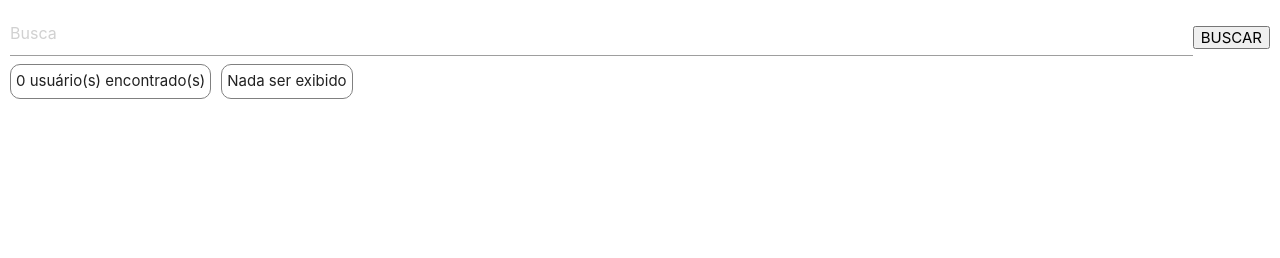
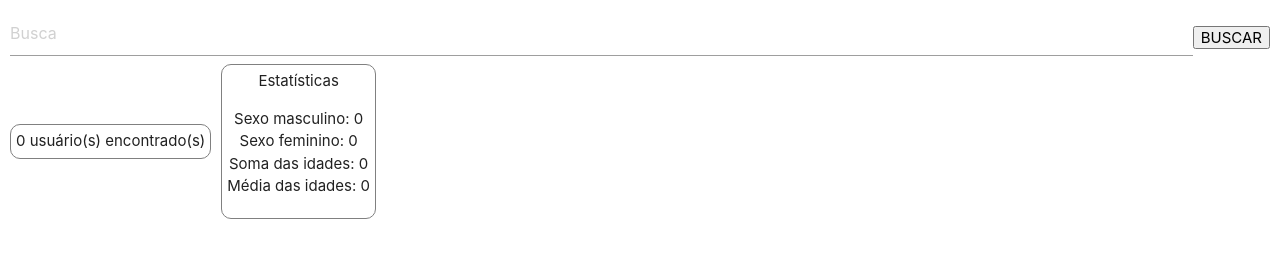
Before and after one commit to gabrieImoreira/bootcampdevelopment, a plain HTML site: page UserSearch/index.html in a window 1280 px wide. Both pictures are taken after a click on the button "BUSCAR". Shown: the part 136-394 px from the top of the page. Drawn offline with nearby package versions, Linux system fonts and the light colour scheme; no server answers.

Commit message:
data statics are ok

```diff
--- a/UserSearch/index.html
+++ b/UserSearch/index.html
@@ -16,11 +16,12 @@
   </div>
   <div class="search-container">
     <div class="user-list">
-      <span id="totalUsersList"></span>
+      <span id="totalUsersList">Nada a ser mostrado</span>
       <div id="tabUsers"></div>
     </div>
     <div class="user-list">
       <span id="informationUsers">Nada ser exibido</span>
+      <div id="tabInformationUsers"></div>
     </div>
   </div>
 </body>
--- a/UserSearch/js/script.js
+++ b/UserSearch/js/script.js
@@ -2,19 +2,27 @@
  * Estado da aplicação (state)
  */
 let tabUsers = null;
-let informationUsers = null;
+let tabInformationUsers = null;
 let allUsers =[];
 let listUsers=[];
 let input = document.querySelector('#input');
 let button = document.querySelector('#button');
 let user = null;
 let qnt = 0;
+let sumMale =0;
+let sumWomen = 0;
+let sumAges = 0;
+let averageAges = 0;
 window.addEventListener('load', start);
 
 function start(){
 
   tabUsers = document.querySelector('#tabUsers');
   informationUsers = document.querySelector('#informationUsers');
+  tabInformationUsers = document.querySelector('#tabInformationUsers');
+  totalUsersList = document.querySelector('#totalUsersList');
+
+
 
   preventInputSubmit();
   activateInput();
@@ -54,8 +62,7 @@ function activateInput(){ //comecar c o input ativado
       name: name.first +' '+ name.last,
       picture: picture.thumbnail,
     }
-  })
-  console.log(allUsers[29].name);
+  });
   render();
 }
 
@@ -63,15 +70,15 @@ function render(){
 }
 
 function QueryUsers(){
-  // input = input.value.toLowerCase();
-  // console.log(input);
+
+function totalUsersList(){
 
   qnt = listUsers.length;
+  totalUsersList = document.querySelector('#totalUsersList');
+  totalUsersList.textContent = qnt + ' usuário(s) encontrado(s)';
+}
   let usersHTML=
-      `<div>
-        <div>
-        ${qnt} usuário(s) encontrado(s)
-        </div>`;
+      '<div>'
 
   listUsers = allUsers.filter(user =>{
     return user.name.toLowerCase().indexOf(input.value.toLowerCase()) > -1
@@ -79,10 +86,6 @@ function QueryUsers(){
 
   listUsers.forEach(user =>{
     const { gender: gender, age, name, picture} = user;
-
-    listUsers.sort((a,b) => {
-      return a.name.localeCompare(b.name) //alphabetical order
-    });
 
     const userHTML= `
       <div class="user">
@@ -93,11 +96,55 @@ function QueryUsers(){
         ${name}, ${age} anos
         </div>
       </div>
-
     `;
-
     usersHTML += userHTML;
   });
 
   tabUsers.innerHTML = usersHTML;
+  totalUsersList();
+  StatisticUsers();
+
+  function StatisticUsers(){
+
+    const informationUsers = document.querySelector('#informationUsers');
+    informationUsers.textContent = 'Estatísticas';
+    sumMale = 0;
+    sumWomen = 0;
+    sumAges = 0;
+    averageAges = 0;
+
+
+    listUsers.forEach(user =>{
+
+      const { gender: gender, age } = user;
+        if (gender === "male") {
+            sumMale++;
+        }
+        if (gender === "female") {
+            sumWomen++;
+        }
+        sumAges += age;
+      });
+
+      if (listUsers.length > 0) {
+        averageAges = sumAges/listUsers.length;
+    } else {
+      averageAges = 0;
+    }
+  let informationUsersHTML=
+      '<div>';
+
+      const informationUserHTML= `
+      <div class="user">
+        <ul>
+          <li>Sexo masculino: ${sumMale}</li>
+          <li>Sexo feminino: ${sumWomen}</li>
+          <li>Soma das idades: ${sumAges}</li>
+          <li>Média das idades: ${averageAges}</li>
+        </ul>
+      </div>
+    `;
+    informationUsersHTML += informationUserHTML;
+    tabInformationUsers.innerHTML = informationUsersHTML;
+  }
 }
```
